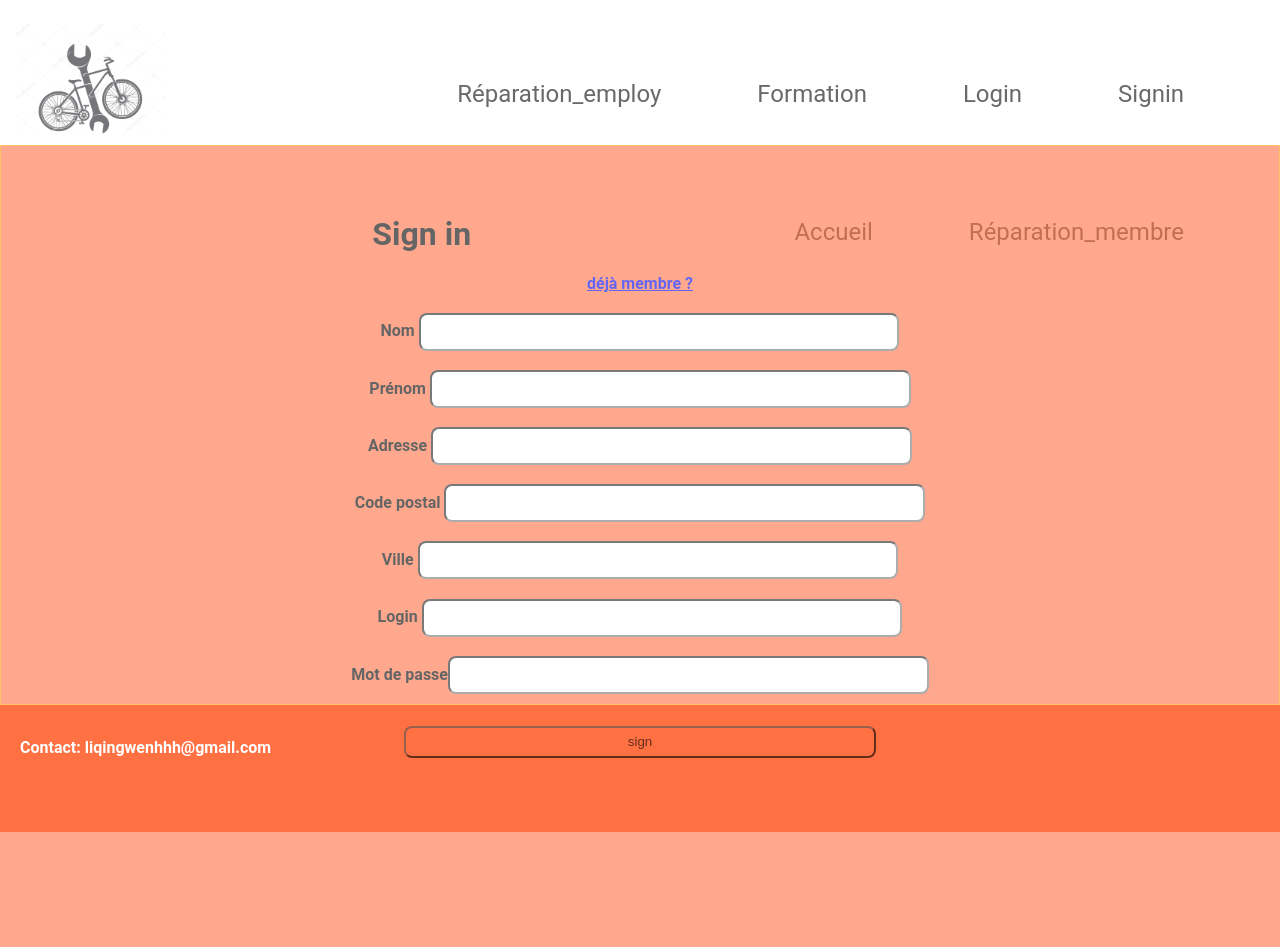
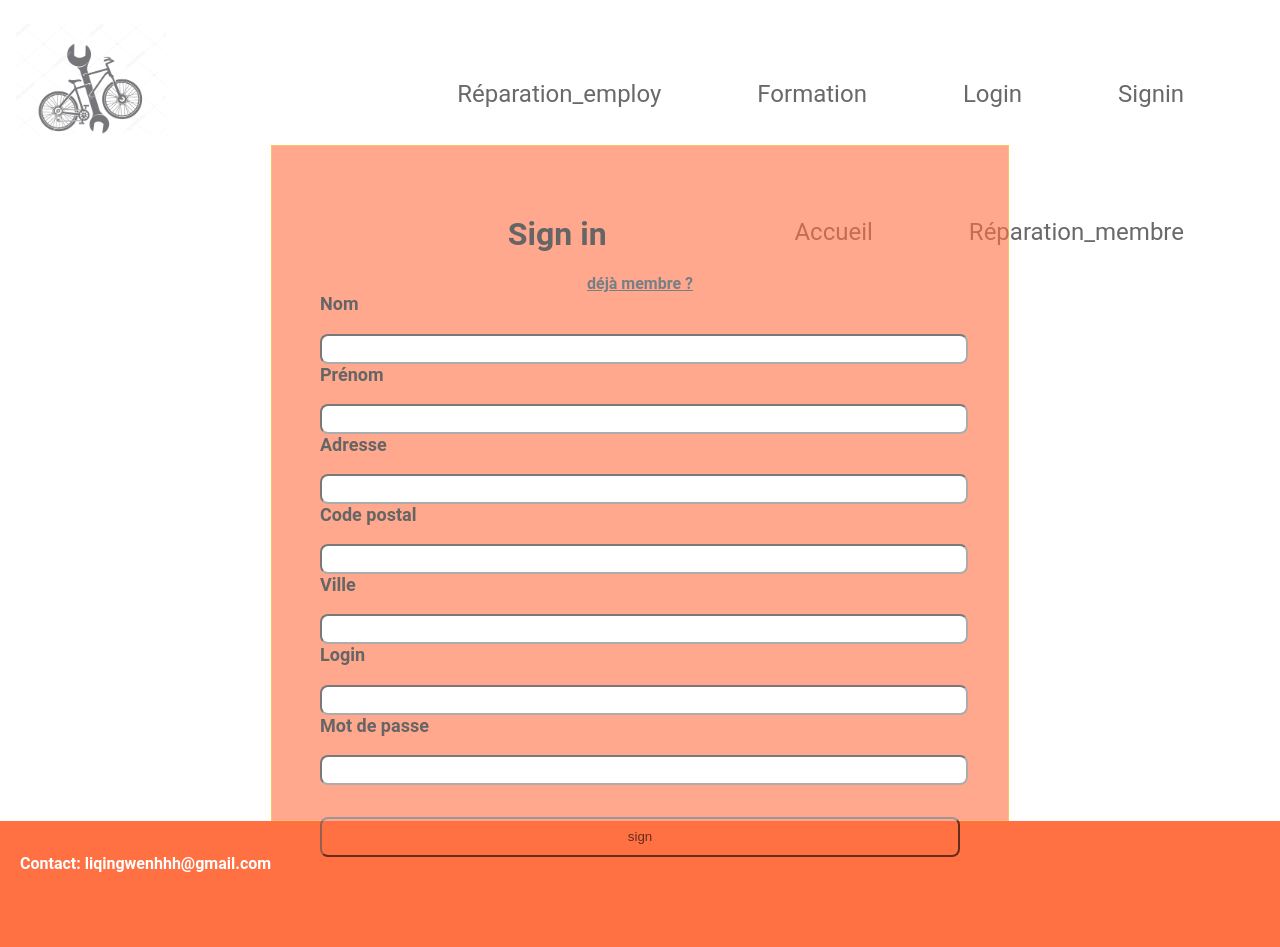
Before and after one commit to lessismorelqw/veloclub, a PHP site: page /index.php?view=signin in a window 1280 px wide. Before the commit the page ends 832 px from the top, so only its background shows below. Run offline with PHP 8.4, Linux system fonts and the light colour scheme; some libraries are stand-ins or nearby versions.

Commit message:
Update style.css

```diff
--- a/css/style.css
+++ b/css/style.css
@@ -114,21 +114,30 @@ html,body {
 	padding:20px;
 	margin:10px;
 }
+
+/*signin.php et login.php*/
 #corps_user{
+	width:50%;
 	border :1px solid #FF9800 ;
 	background:#FF7043;
 	opacity: 0.6;
 	padding:3rem;
-	margin:0px;
-	height:80%;
+	margin:0 auto;
+	height:100%;
 	text-align: center;
 	font-weight: bold;
 }
+#corps_user a{
+	color:#1e2b37;
+}
 
-/*signin.php et login.php*/
+.form{
+	text-align:left;
+	font-size: large;
+}
 .form input{
-	width:40%;
-	height:2rem;
+	width:100%;
+	height:1.5rem;
 	margin-top: 1.2rem;
 	background-color: white;
 	border-radius: 0.5rem 0.5rem 0.5rem 0.5rem;
@@ -136,11 +145,12 @@ html,body {
 
 .form .submit_button{
 	background-color: #FF7043;
-    margin:2rem;
+    margin:2rem auto;
+	height:2.5rem;
 }
 .form .submit_button:hover{
 	background-color: white;
-	margin:2rem;
+
 }
 
 
```
